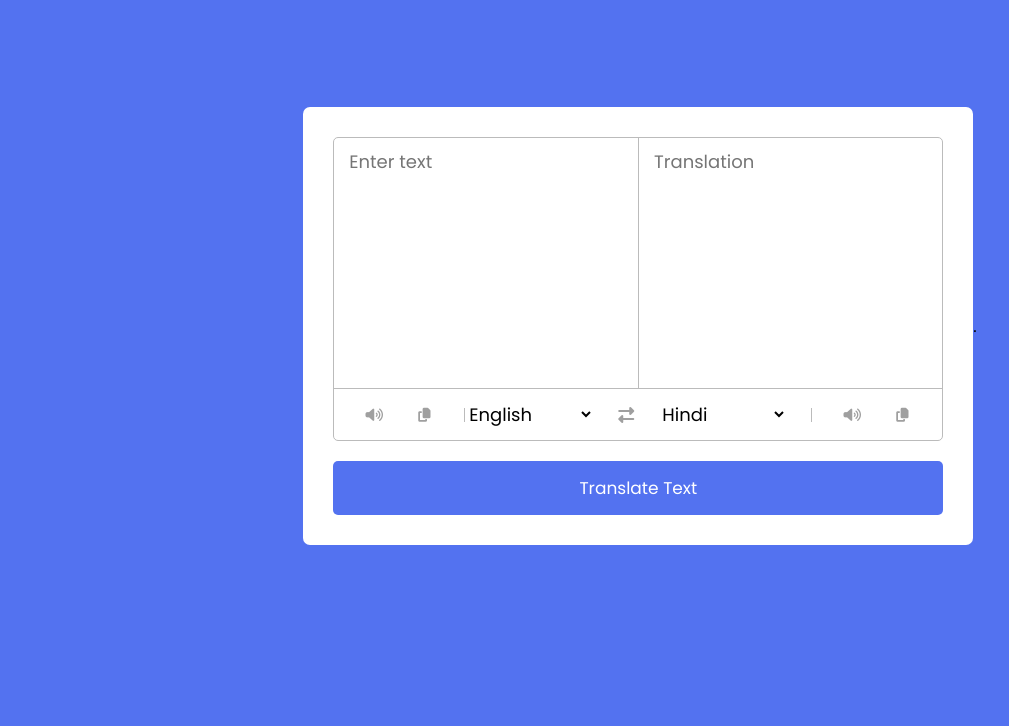
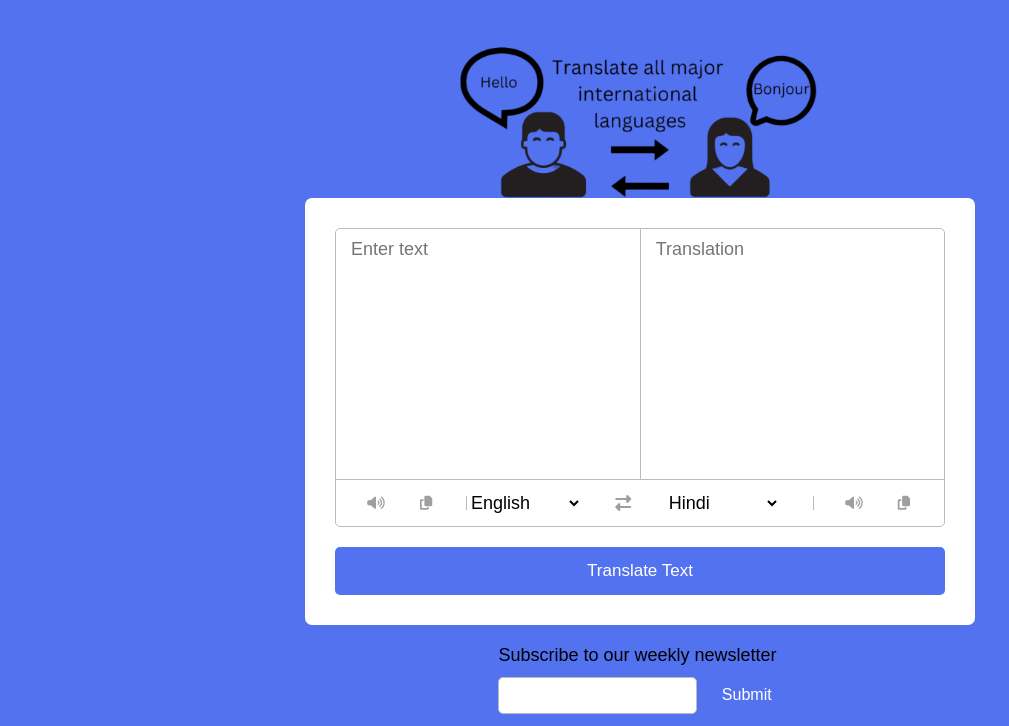
Before and after one commit to Peter00010/Phase-1-project, a plain HTML site: page index.html in a window 1280 px wide. Shown: the part 74-800 px from the top of the page, without its empty margins (0-1009 px from the left). Drawn offline with Linux system fonts and the light colour scheme.

Commit message:
CSS styling

```diff
--- a/index.html
+++ b/index.html
@@ -31,7 +31,9 @@
 
   </div>
 
-<div illiu></div>
+<div class="illustrate">
+  <img src="./images/picture.png" alt="">
+</div>
 
 
 
@@ -68,8 +70,12 @@
       </div>
       <button>Translate Text</button>
     </div>
+<div class="newsletter">
+  <p>Subscribe to our weekly newsletter</p>
+  <input type="text" id="submit">
+  <button id="Submit">Submit</button>
+</div>
 
-    .
   </body>
 
   <script src="./js/countries.js"></script>
--- a/style.css
+++ b/style.css
@@ -1,6 +1,5 @@
-@import url("https://fonts.googleapis.com/css2?family=Poppins:wght@400;500;600;700&display=swap");
 
-* {
+ * {
   margin: 0;
   padding: 0;
   box-sizing: border-box;
@@ -13,30 +12,37 @@ body {
   align-items: center;
   min-height: 100vh;
   background: #5372f0;
+  flex-direction: column;
 }
 
-.logo{
+.logo {
   position: absolute;
   top: 10px;
   left: 30px;
 }
-.logoimg{
+
+.logoimg {
   display: flex;
   align-items: center;
 }
 
-.logo img{
- height: 20px;
- margin-right: 9px;
+.logo img {
+  height: 20px;
+  margin-right: 9px;
 }
 
-
+.illustrate img {
+  height: 400px;
+}
 
 .container {
+  position: relative;
   width: 670px;
   background: #fff;
   border-radius: 7px;
   padding: 30px;
+  margin-top: -145px;
+  z-index: 2;
 }
 
 .wrapper {
@@ -130,3 +136,30 @@ li,
   font-size: 17px;
   color: #fff;
 }
+
+.newsletter {
+  margin-top: 20px;
+}
+
+.newsletter p {
+  font-size: 18px;
+  margin-bottom: 10px;
+}
+
+.newsletter input {
+  padding: 10px;
+  margin-right: 10px;
+  border: 1px solid #bbb;
+  border-radius: 5px;
+}
+
+.newsletter button {
+  padding: 10px;
+  border: none;
+  outline: none;
+  cursor: pointer;
+  background: #5372f0;
+  border-radius: 5px;
+  font-size: 16px;
+  color: #fff;
+}
```
Also changed, not shown: images/illustrate.png (deleted), images/man.svg (deleted), images/picture.png (added), images/woman.svg (deleted).
